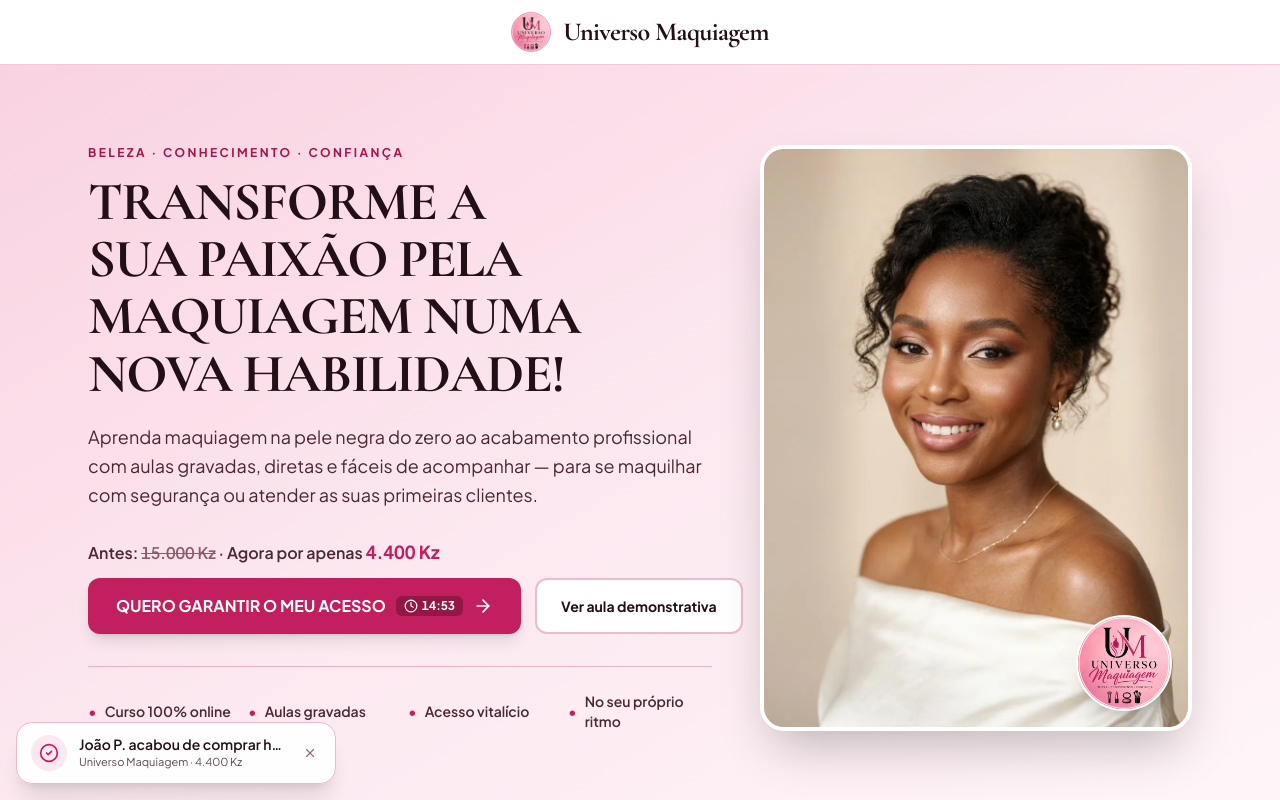
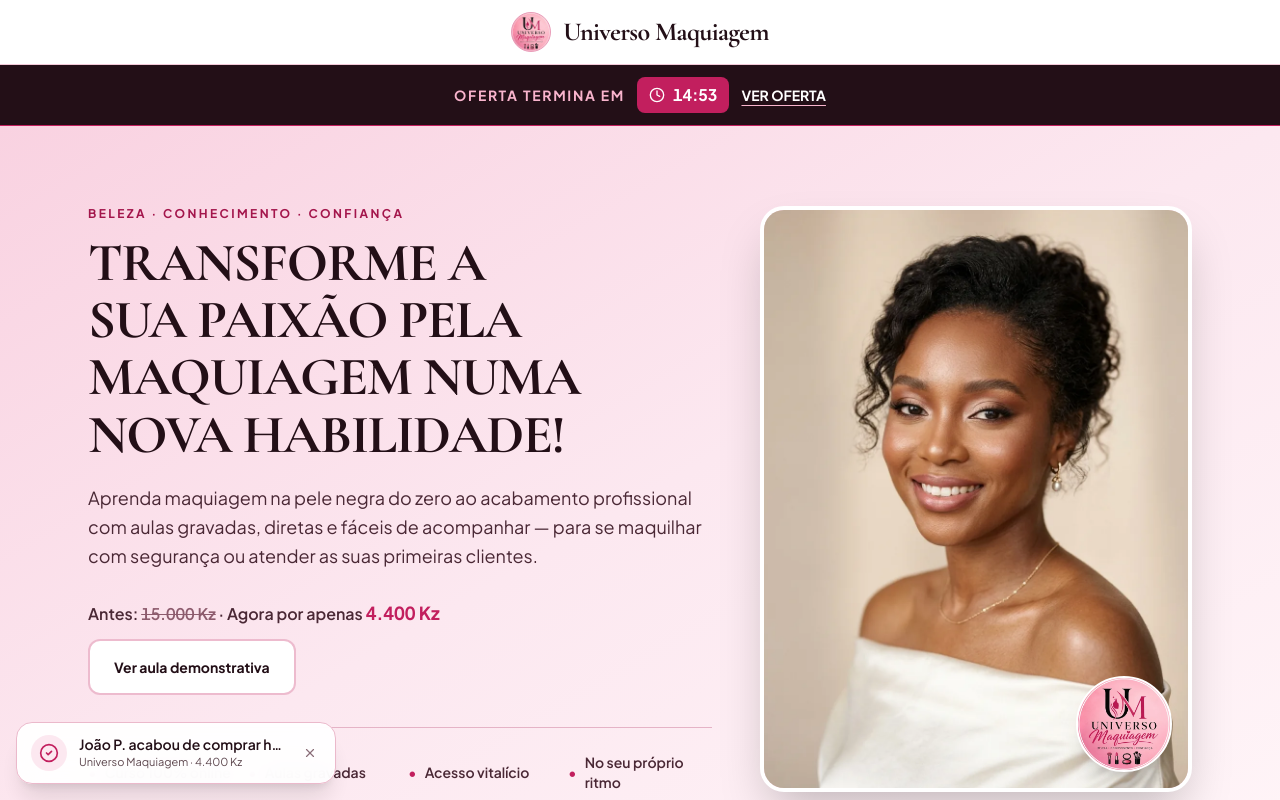
Before and after one commit to Messias2009/Curso-maquiagem, a React (Vite) app: page / in a window 1280 px wide. Shown: the top 800 px of the page. Built offline with nearby package versions, Linux system fonts and the light colour scheme; no server answers.

Commit message:
Move offer countdown to top and remove hero access CTA

```diff
--- a/src/App.tsx
+++ b/src/App.tsx
@@ -106,6 +106,17 @@ export default function App() {
     <div id="topo" className="min-h-screen flex flex-col bg-white text-[#230F17]">
       <Header courseName={config.courseName} logoUrl={config.logoUrl} />
 
+      <div className="bg-[#230F17] text-white border-b border-[#C21F5E]">
+        <div className="max-w-6xl mx-auto px-4 sm:px-6 py-3 flex flex-wrap items-center justify-center gap-x-3 gap-y-2 text-center">
+          <span className="text-xs sm:text-sm font-extrabold tracking-[0.12em] uppercase text-[#F9B4CD]">Oferta termina em</span>
+          <span className="inline-flex items-center gap-2 rounded-lg bg-[#C21F5E] px-3 py-1.5 text-sm sm:text-base font-extrabold tabular-nums" aria-live="off">
+            <Clock className="w-4 h-4" />
+            {countdown}
+          </span>
+          <a href="#oferta" className="text-xs sm:text-sm font-bold underline underline-offset-4 decoration-[#F9B4CD] hover:text-[#F9B4CD] transition-colors">VER OFERTA</a>
+        </div>
+      </div>
+
       <main className="flex-1">
         {/* 1. HERO — COM CTA CONTADO NO INÍCIO DA PÁGINA */}
         <section className="py-10 sm:py-16 lg:py-20 bg-gradient-to-br from-[#F9D2E1] via-[#FCE8F0] to-[#FFF5F8] border-b border-[#EBB9CB]">
@@ -138,21 +149,6 @@ export default function App() {
                   )}
 
                   <div className="flex flex-col sm:flex-row items-stretch sm:items-center gap-3.5">
-                    <a
-                      href={config.checkoutUrl || '#oferta'}
-                      target={config.checkoutUrl ? '_blank' : undefined}
-                      rel={config.checkoutUrl ? 'noopener noreferrer' : undefined}
-                      onClick={handleCheckoutAction}
-                      className="inline-flex items-center justify-center gap-2.5 px-7 py-4 rounded-xl bg-[#C21F5E] hover:bg-[#9F164B] text-white text-sm sm:text-base font-bold shadow-lg transition-colors cursor-pointer whitespace-nowrap"
-                    >
-                      <span>QUERO GARANTIR O MEU ACESSO</span>
-                      <span className="inline-flex items-center gap-1 bg-black/25 px-2 py-0.5 rounded-md text-xs font-bold tabular-nums">
-                        <Clock className="w-3.5 h-3.5" />
-                        {countdown}
-                      </span>
-                      <ArrowRight className="w-5 h-5 shrink-0" />
-                    </a>
-
                     <a
                       href="#demonstracao"
                       className="inline-flex items-center justify-center px-6 py-4 rounded-xl bg-white border-2 border-[#C21F5E]/30 hover:border-[#C21F5E] text-[#230F17] text-sm font-bold transition-colors whitespace-nowrap"
```
